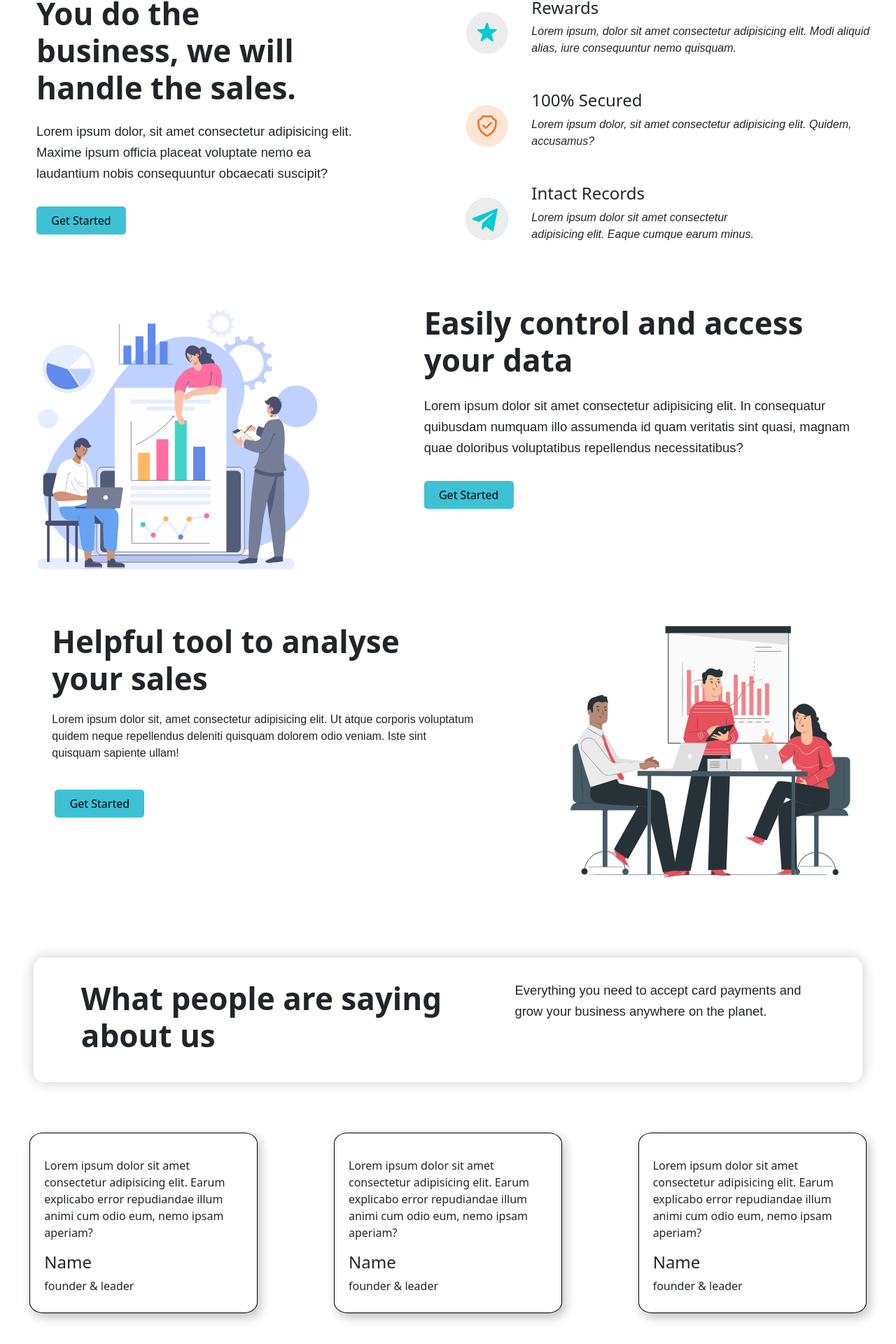
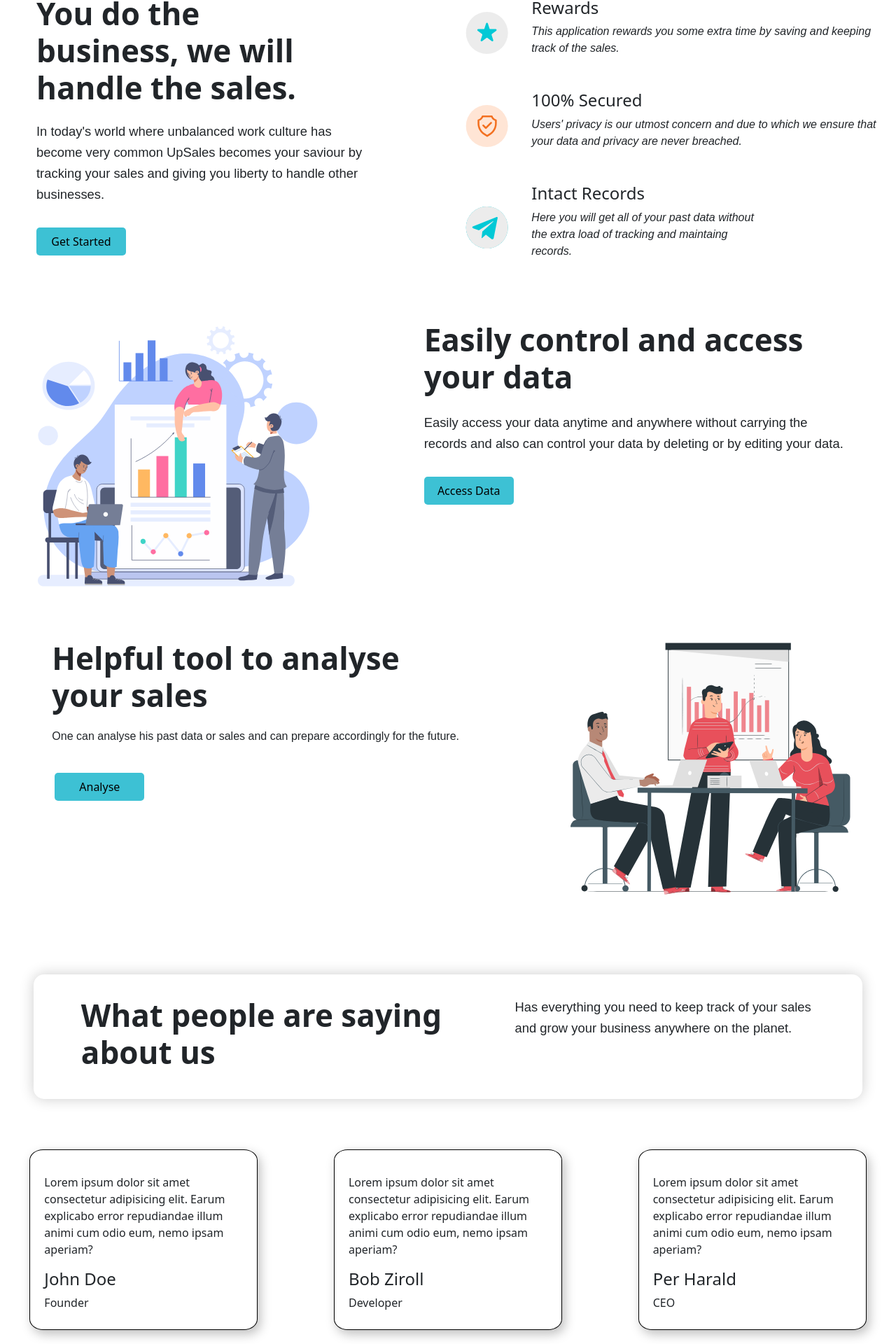
Before and after one commit to vivek2293/Project_UpSales, a React (Create React App) app: page / in a window 1280 px wide. Shown: the part 603-2523 px from the top of the page at 70% size. Built offline with nearby package versions, Linux system fonts and the light colour scheme.

Commit message:
edited some text

```diff
--- a/src/Components/Card.jsx
+++ b/src/Components/Card.jsx
@@ -6,8 +6,8 @@ export default function Card() {
         <div className='row pb-5 justify-content-around'>
             <div className='col-md-6'>
                 <div className='row heading'><h2 id='heading'>Helpful tool to analyse your sales</h2></div>
-                <div className='row ms-2'><p id='subtext' className='mont'>Lorem ipsum dolor sit, amet consectetur adipisicing elit. Ut atque corporis voluptatum quidem neque repellendus deleniti quisquam dolorem odio veniam. Iste sint quisquam sapiente ullam!</p></div>
-                <div className='row ms-2 pt-3 ps-2'><button type="button" class="btn random-btn">Get Started</button></div>
+                <div className='row ms-2'><p id='subtext' className='mont'>One can analyse his past data or sales and can prepare accordingly for the future.</p></div>
+                <div className='row ms-2 pt-3 ps-2'><button type="button" class="btn random-btn">Analyse</button></div>
             </div>
             <div className='col-md-4'>
                 <svg width="400" height="395" viewBox="0 0 439 395" fill="none" xmlns="http://www.w3.org/2000/svg">
--- a/src/Components/Secondary.jsx
+++ b/src/Components/Secondary.jsx
@@ -7,7 +7,7 @@ export default function Secondary() {
         <div className="row py-5 justify-content-between">
             <div className="col-md-5 mt-2 ps-5">
                 <div className="row heading ms-1"><h2 id="heading">You do the business, we will handle the sales.</h2></div>
-                <div className="row sub-text ms-3 mont" id="sub-text">Lorem ipsum dolor, sit amet consectetur adipisicing elit. Maxime ipsum officia placeat voluptate nemo ea laudantium nobis consequuntur obcaecati suscipit?</div>
+                <div className="row sub-text ms-3 mont" id="sub-text">In today's world where unbalanced work culture has become very common UpSales becomes your saviour by tracking your sales and giving you liberty to handle other businesses.</div>
                 <div className="row justify-content-start ms-2 pt-4"><button type="button" class="btn random-btn">Get Started</button></div>
             </div>
             <div className="col-md-6 mt-2">
@@ -22,7 +22,7 @@ export default function Secondary() {
                         </div>
                         <div className="col-md-10">
                             <h4>Rewards</h4>
-                            <p className="fst-italic mont">Lorem ipsum, dolor sit amet consectetur adipisicing elit. Modi aliquid alias, iure consequuntur nemo quisquam.</p>
+                            <p className="fst-italic mont">This application rewards you some extra time by saving and keeping track of the sales.</p>
                         </div>
                     </div>
 
@@ -37,7 +37,7 @@ export default function Secondary() {
                         </div>
                         <div className="col-md-10">
                             <h4>100% Secured</h4>
-                            <p className="fst-italic mont">Lorem ipsum dolor, sit amet consectetur adipisicing elit. Quidem, accusamus?</p>
+                            <p className="fst-italic mont">Users' privacy is our utmost concern and due to which we ensure that your data and privacy are never breached. </p>
                         </div>
                     </div>
 
@@ -51,7 +51,7 @@ export default function Secondary() {
                         </div>
                         <div className="col-md-7">
                             <h4>Intact Records</h4>
-                            <p className="fst-italic mont">Lorem ipsum dolor sit amet consectetur adipisicing elit. Eaque cumque earum minus.</p>
+                            <p className="fst-italic mont">Here you will get all of your past data without the extra load of tracking and maintaing records.</p>
                         </div>
                     </div>
                 </div>
--- a/src/Components/Tertiary.jsx
+++ b/src/Components/Tertiary.jsx
@@ -173,9 +173,9 @@ export default function Tertiary() {
           </div>
           <div className="col-md-6 cardln">
             <div className='row p-2'> <h2 id="heading">Easily control and access your data</h2></div>
-            <div className='row p-2'><p id="sub-text" className="mont">Lorem ipsum dolor sit amet consectetur adipisicing elit. In consequatur quibusdam numquam illo assumenda id quam veritatis sint quasi, magnam quae doloribus voluptatibus repellendus necessitatibus?</p></div>
+            <div className='row p-2'><p id="sub-text" className="mont">Easily access your data anytime and anywhere without carrying the records and also can control your data by deleting or by editing your data.</p></div>
             <div className="row ps-1">
-              <button className="btn random-btn ms-3">Get Started</button>
+              <button className="btn random-btn ms-3">Access Data</button>
             </div>
           </div>
         </div>
--- a/src/Components/review.jsx
+++ b/src/Components/review.jsx
@@ -6,7 +6,7 @@ export default function Review() {
         <div>
             <div className='row d-flex flex-row custom-card1 mt-5 mx-5 justify-content-around py-2'>
                 <div className='col-md-6 p-4'><h2 id="heading">What people are saying about us</h2></div>
-                <div className='col-md-5 p-4 py-4'><p id="sub-text" className="mont">Everything you need to accept card payments and grow your business anywhere on the planet.</p></div>
+                <div className='col-md-5 p-4 py-4'><p id="sub-text" className="mont">Has everything you need to keep track of your sales and grow your business anywhere on the planet.</p></div>
             </div>
             <div className='row d-flex flex-wrap justify-content-around mt-5'>
                 <div className='col-md-3 m-4 custom-card' id="card1">
@@ -14,8 +14,8 @@ export default function Review() {
                     <p>Lorem ipsum dolor sit amet consectetur adipisicing elit. Earum explicabo error repudiandae illum animi cum odio eum, nemo ipsam aperiam?</p>
                     <div className='d-flex flex-row'>
                         <div>
-                            <h4>Name</h4>
-                            <p>founder & leader</p>
+                            <h4>John Doe</h4>
+                            <p>Founder</p>
                         </div>
                     </div>
                 </div>
@@ -24,8 +24,8 @@ export default function Review() {
                     <p>Lorem ipsum dolor sit amet consectetur adipisicing elit. Earum explicabo error repudiandae illum animi cum odio eum, nemo ipsam aperiam?</p>
                     <div className='d-flex flex-row'>
                         <div>
-                            <h4>Name</h4>
-                            <p>founder & leader</p>
+                            <h4>Bob Ziroll</h4>
+                            <p>Developer</p>
                         </div>
                     </div>
                 </div>
@@ -34,8 +34,8 @@ export default function Review() {
                     <p>Lorem ipsum dolor sit amet consectetur adipisicing elit. Earum explicabo error repudiandae illum animi cum odio eum, nemo ipsam aperiam?</p>
                     <div className='d-flex flex-row'>
                         <div>
-                            <h4>Name</h4>
-                            <p>founder & leader</p>
+                            <h4>Per Harald</h4>
+                            <p>CEO</p>
                         </div>
                     </div>
                 </div>
```
